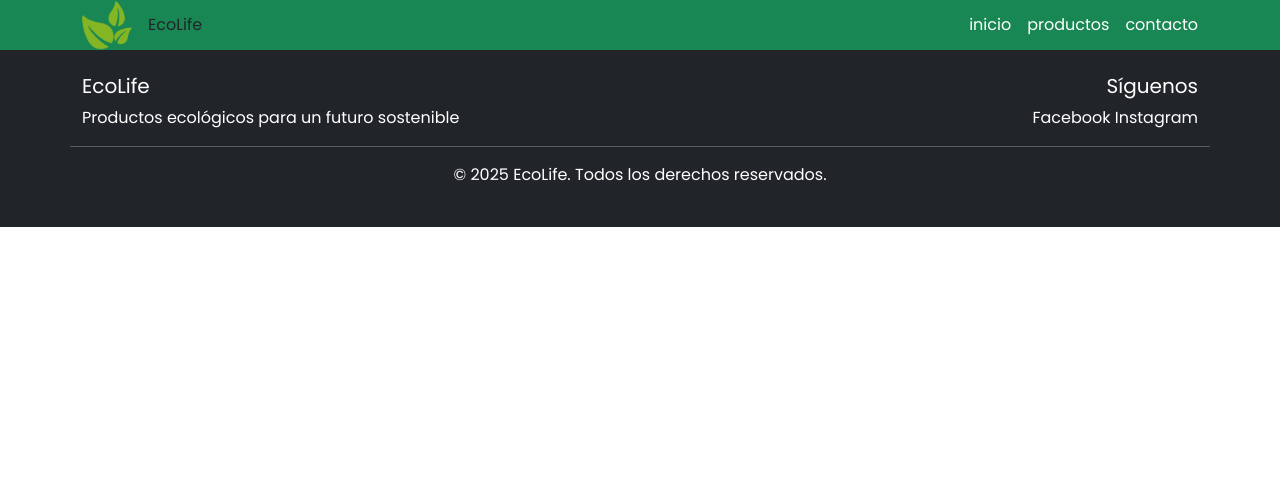
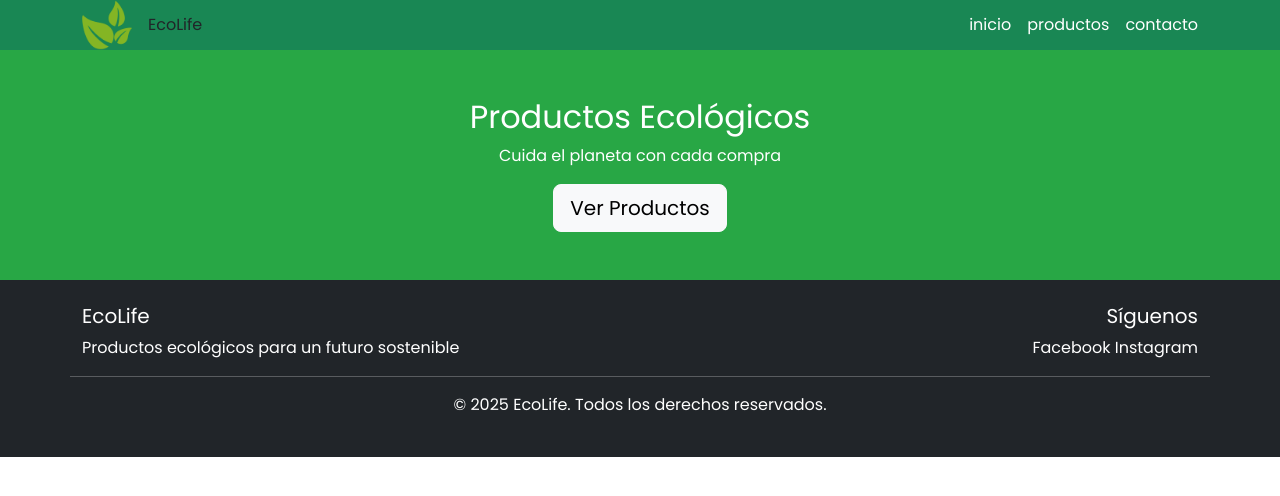
Before and after one commit to FernandoMoyano2121/Modulo1-ProyectoFinal-Icaro, a plain HTML site: page index.html in a window 1280 px wide. Drawn offline with nearby package versions, Linux system fonts and the light colour scheme.

Commit message:
agreando hero-section

```diff
--- a/css/styles.css
+++ b/css/styles.css
@@ -29,6 +29,17 @@ a {
   text-decoration: none;
 }
 
-/* header {
-  height: 70px;
-} */
+/* ===== CLASE PERSONALIZADA 1: Hero Section ===== */
+
+.hero-section {
+  background-color: var(--color-primary);
+  /*  min-height: 400px; */
+  display: flex;
+  align-content: center;
+  justify-content: center;
+  transition: all 0.3s ease;
+}
+
+.hero-section:hover {
+  transform: scale(1.02);
+}
--- a/index.html
+++ b/index.html
@@ -36,6 +36,17 @@
         </div>
       </nav>
     </header>
+
+    <section class="hero-section text-center text-white py-5">
+      <div class="container">
+        <h2>Productos Ecológicos</h2>
+        <p>Cuida el planeta con cada compra</p>
+        <a class="btn btn-light btn-lg" href="./pages/productos.html"
+          >Ver Productos</a
+        >
+      </div>
+    </section>
+
     <!-- footer (el mismo para todas las paginas) -->
     <footer class="bg-dark text-white py-4">
       <div class="container">
```
